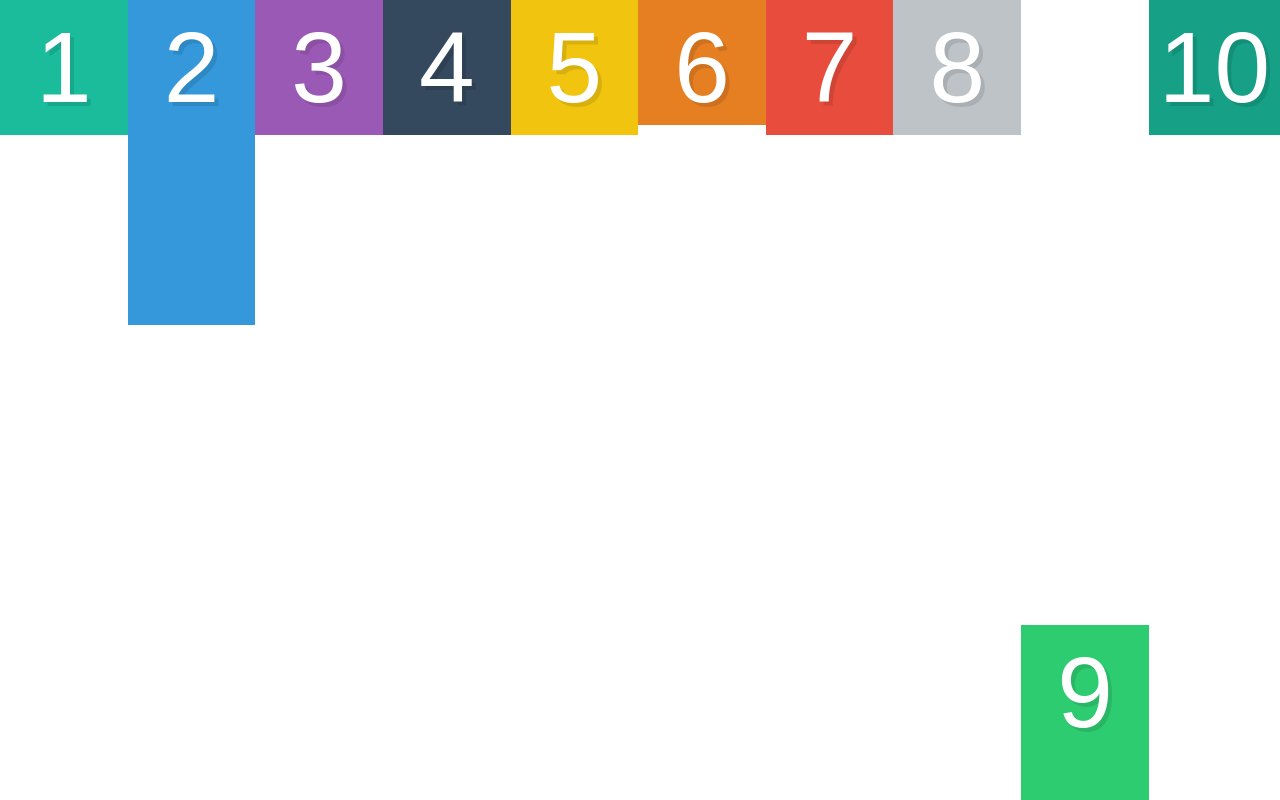
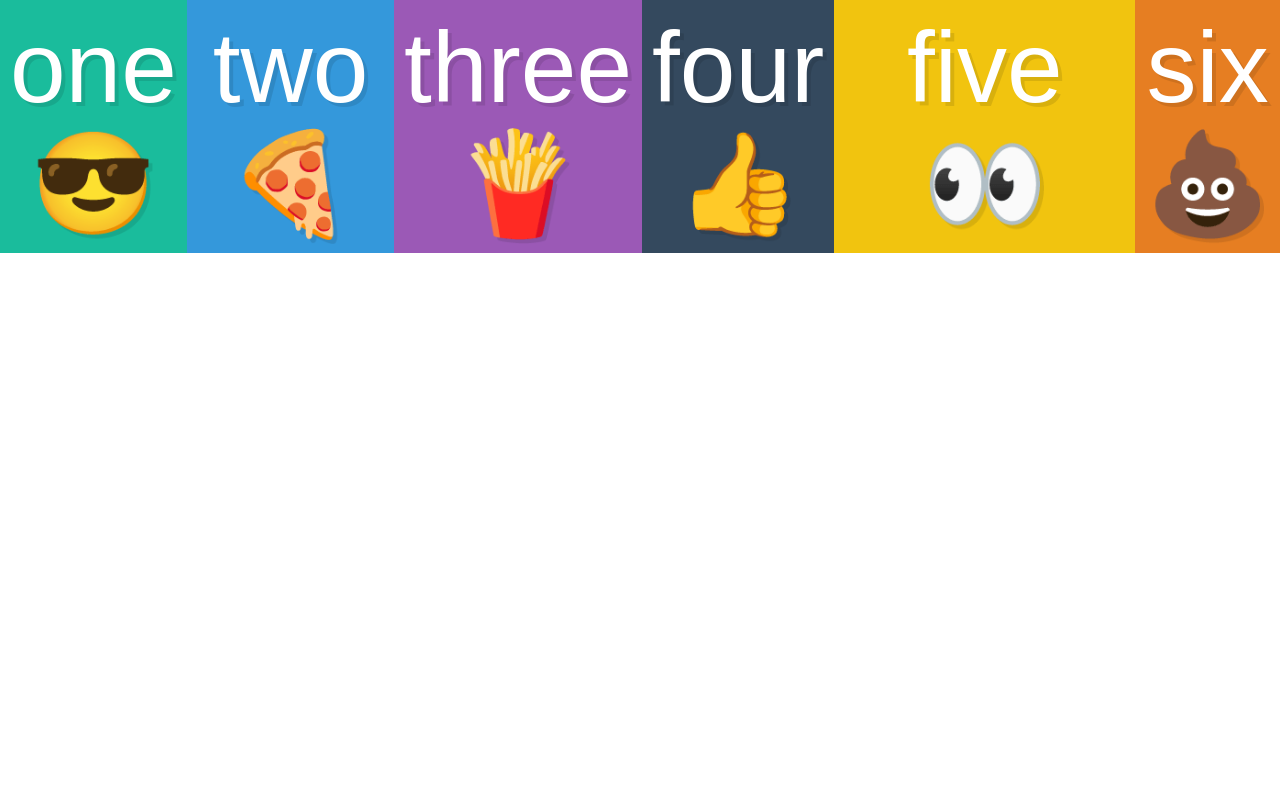
Before and after one commit to austriker27/new-school-css, a plain HTML site: page flexbox/index.html in a window 1280 px wide. Drawn offline with Linux system fonts and the light colour scheme.

Commit message:
flex property sizing

```diff
--- a/flexbox/index.html
+++ b/flexbox/index.html
@@ -10,16 +10,12 @@
 <body>
 
     <div class="container">
-      <div class="box box1">1</div>
-      <div class="box box2">2</div>
-      <div class="box box3">3</div>
-      <div class="box box4">4</div>
-      <div class="box box5">5</div>
-      <div class="box box6">6</div>
-      <div class="box box7">7</div>
-      <div class="box box8">8</div>
-      <div class="box box9">9</div>
-      <div class="box box10">10</div>
+    <div class="box box1">one 😎</div>
+    <div class="box box2">two 🍕</div>
+    <div class="box box3">three 🍟</div>
+    <div class="box box4">four 👍</div>
+    <div class="box box5">five 👀</div>
+    <div class="box box6">six 💩</div>
     </div>
 
 </body>
--- a/flexbox/style.css
+++ b/flexbox/style.css
@@ -29,24 +29,18 @@ input[type=reset],input[type=submit]{-webkit-appearance:button;cursor:pointer;}b
 /* setup flexbox below */
 .container {
   display: flex;
-  height: 100vh;
-  align-items: flex-start;
+  /* height: 100vh;
+  align-items: flex-start; */
 }
 
 .box {
-  width: 33.33333%;
+  flex: 1;
 }
 
 .box2 {
-  padding-bottom: 200px;
+  flex: 2;
 }
 
-.box6 {
-  padding-bottom: 0;
+.box5 {
+  flex: 3;
 }
-
-
-.box9 {
-  padding-bottom: 50px;
-  align-self: flex-end;
-}
```
